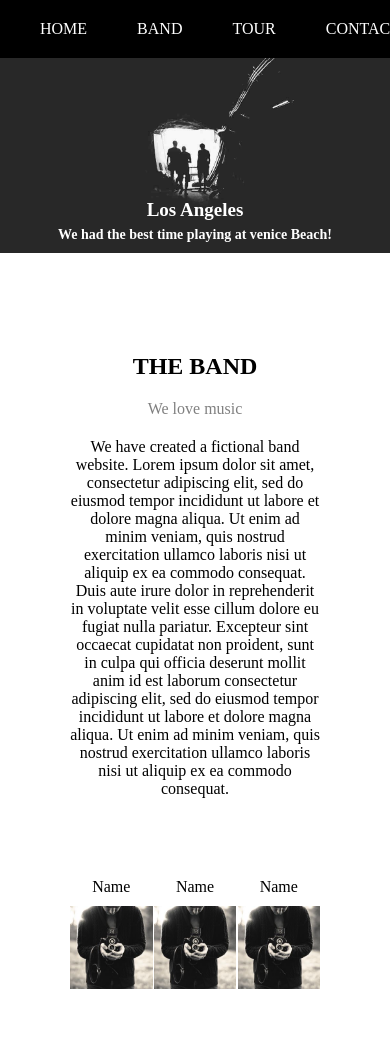
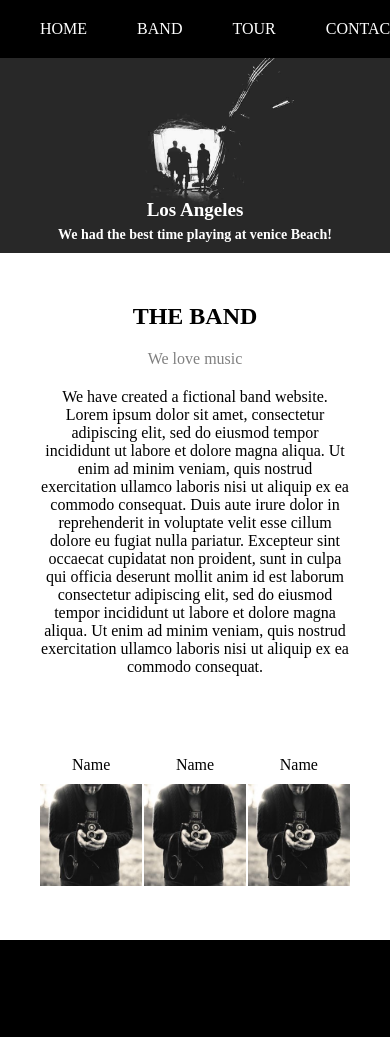
Before and after one commit to ThamaraiSelvan682/tour_webpage, a plain HTML site: page index.html in a window 390 px wide. Shown: the top 1037 px of the page. Drawn offline with Linux system fonts and the light colour scheme.

Commit message:
update
update

```diff
--- a/css/style.css
+++ b/css/style.css
@@ -650,6 +650,18 @@ input#btn-submit {
   }
 
 
+  /* Band section  section2*/
+
+  .section2 {
+    padding: 50px 40px;
+    text-align: center;
+  }
+
+  .member-images figure {
+    /* flex-basis: 33%; */
+    width: 100%;
+  }
+
 
 
 
```
